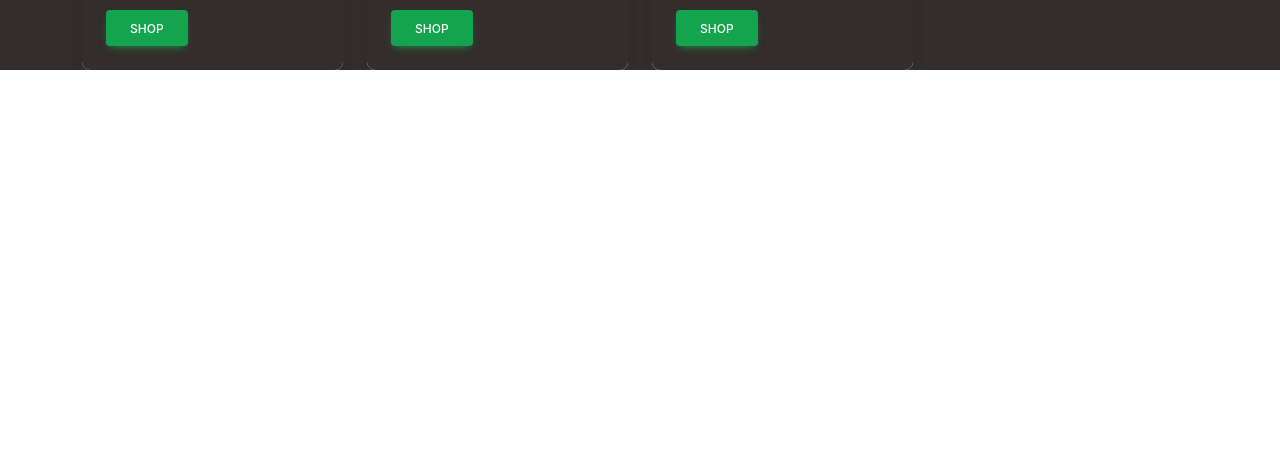
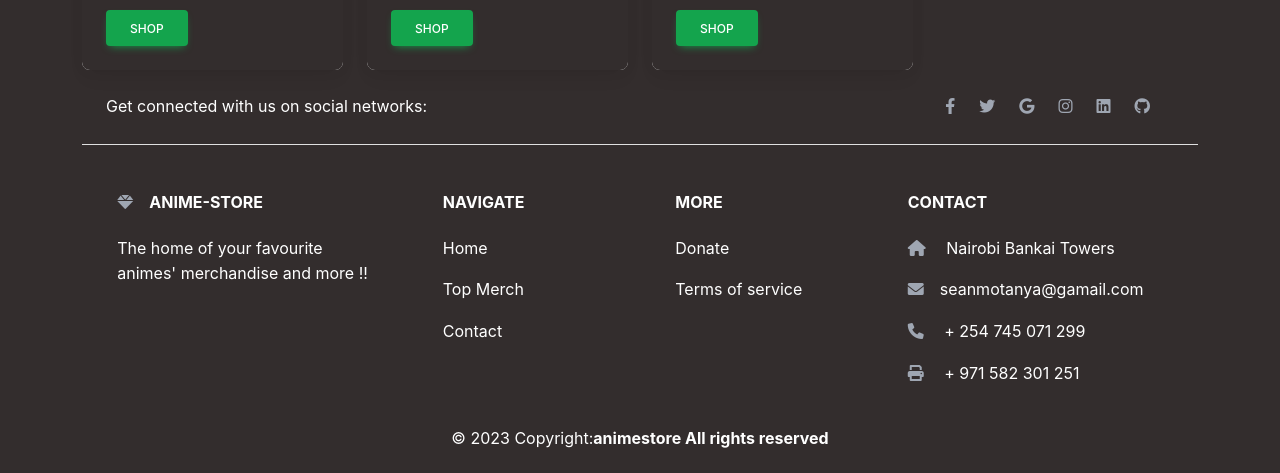
Before and after one commit to agent19music/anime-store-react, a React (Create React App) app: page /animelist in a window 1280 px wide. Shown: the part 2534-3007 px from the top of the page. Before the commit the page ends 2604 px from the top, so only its background shows below. Built offline with nearby package versions, Linux system fonts and the light colour scheme; data requests are answered from the project's data file.

Commit message:
Add Footer

```diff
--- a/src/Addanimeform.js
+++ b/src/Addanimeform.js
@@ -1,4 +1,5 @@
 import React, {useState} from 'react'
+import Footer from './Footer';
 
 export default function Addanimeform({addAnime}) {
     const [description, setDescription] = useState('');
@@ -64,6 +65,7 @@ export default function Addanimeform({addAnime}) {
             </form>
           </div>
         </div>
+        <Footer/>
       </div>
     )
   }
--- a/src/AnimeMerchandise.js
+++ b/src/AnimeMerchandise.js
@@ -1,4 +1,5 @@
-import React, {useState} from 'react';
+import React from 'react';
+import Footer from './Footer';
 
 function AnimeMerchandise({ anime, addToCart, removeFromCart }) {
 
@@ -31,6 +32,7 @@ function AnimeMerchandise({ anime, addToCart, removeFromCart }) {
       ) : (
         <p>Loading anime merchandise data...</p>
       )}
+      <Footer/>
     </div>
   );
 }
--- a/src/Animelist.js
+++ b/src/Animelist.js
@@ -1,11 +1,13 @@
 import React from 'react'
 import Anime from './Anime'
+import Footer from './Footer'
 
 export default function Animecollection({animes}) {
 
   return (
     <div className='container'>
       <Anime animes ={animes} key={animes.id}/>
+      <Footer/>
     </div>
   )
 }
--- a/src/Cart.js
+++ b/src/Cart.js
@@ -1,4 +1,6 @@
 import React from 'react'
+import { Link } from 'react-router-dom'
+import Footer from './Footer'
 
 export default function Cart({mycart, removeFromCart}) {
   return (
@@ -13,7 +15,7 @@ export default function Cart({mycart, removeFromCart}) {
                 <h5 className="card-title">{item.product_name}</h5>
                 <p className="card-text">{item.price}</p>
                 <div className='buttons'>
-                <a href='' className="btn btn-danger " onClick={()=> removeFromCart(item)} >Remove</a>
+                <Link to='' className="btn btn-danger " onClick={()=> removeFromCart(item)} >Remove</Link>
                 </div>
 
               </div>
@@ -21,6 +23,7 @@ export default function Cart({mycart, removeFromCart}) {
           </div>
         ))}
       </div>
+      <Footer/>
 
     </div>
   )
--- /dev/null
+++ b/src/Footer.js
@@ -0,0 +1,111 @@
+import React from 'react'
+import { Link } from 'react-router-dom'
+
+export default function Footer() {
+  return (
+    <div>
+
+    <section class="d-flex justify-content-center justify-content-lg-between p-4 border-bottom">
+
+      <div class="me-5 d-none d-lg-block">
+        <span>Get connected with us on social networks:</span>
+      </div>
+
+      <div>
+        <Link to="" class="me-4 link-secondary" target='blank'>
+          <i class="fab fa-facebook-f"></i>
+        </Link>
+        <Link to="https://twitter.com/ufwsean" target='blank'class="me-4 link-secondary">
+          <i class="fab fa-twitter"></i>
+        </Link>
+        <Link to="mailto:seanmotanya@gmail.com"target='blank' class="me-4 link-secondary">
+          <i class="fab fa-google"></i>
+        </Link>
+        <Link to="" target='blank'class="me-4 link-secondary">
+          <i class="fab fa-instagram"></i>
+        </Link>
+        <Link to="https://www.linkedin.com/in/sean-motanya-532619282/" target='blank' class="me-4 link-secondary">
+          <i class="fab fa-linkedin"></i>
+        </Link>
+        <Link to="https://github.com/agent19music" target='blank' class="me-4 link-secondary">
+          <i class="fab fa-github"></i>
+        </Link>
+      </div>
+       </section>
+
+
+      <section class="">
+      <div class="container text-center text-md-start mt-5">
+
+        <div class="row mt-3">
+
+                  <div class="col-md-3 col-lg-4 col-xl-3 mx-auto mb-4">
+
+            <h6 class="text-uppercase fw-bold mb-4">
+              <i class="fas fa-gem me-3 text-secondary"></i>ANIME-STORE
+            </h6>
+            <p>
+              The home of your favourite animes' merchandise and more !!
+            </p>
+          </div>
+
+
+            <div class="col-md-3 col-lg-2 col-xl-2 mx-auto mb-4">
+
+            <h6 class="text-uppercase fw-bold mb-4">
+              Navigate
+            </h6>
+            <p>
+              <Link to="/animelist" class="text-reset">Home</Link>
+            </p>
+            <p>
+              <Link to="/topmerch" class="text-reset">Top Merch</Link>
+            </p>
+            <p>
+              <Link to="/contact" class="text-reset">Contact</Link>
+            </p>
+
+          </div>
+
+
+          <div class="col-md-2 col-lg-2 col-xl-2 mx-auto mb-4">
+
+            <h6 class="text-uppercase fw-bold mb-4">
+              More
+            </h6>
+            <p>
+              <Link to="/!" class="text-reset">Donate</Link>
+            </p>
+            <p>
+              <Link to="/!" class="text-reset">Terms of service</Link>
+            </p>
+
+          </div>
+
+
+
+          <div class="col-md-4 col-lg-3 col-xl-3 mx-auto mb-md-0 mb-4">
+
+            <h6 class="text-uppercase fw-bold mb-4">Contact</h6>
+            <p><i class="fas fa-home me-3 text-secondary"></i> Nairobi Bankai Towers</p>
+            <p>
+              <i class="fas fa-envelope me-3 text-secondary"></i>
+              seanmotanya@gamail.com
+            </p>
+            <p><i class="fas fa-phone me-3 text-secondary"></i> + 254 745 071 299</p>
+            <p><i class="fas fa-print me-3 text-secondary"></i> + 971 582 301 251</p>
+          </div>
+        </div>
+      </div>
+    </section>
+    <div class="text-center p-4" >
+      © 2023 Copyright:
+      <Link class="text-reset fw-bold" to="/">animestore All rights reserved</Link>
+    </div>
+
+
+
+
+      </div>
+  )
+}
--- a/src/Topmerch.js
+++ b/src/Topmerch.js
@@ -1,7 +1,11 @@
 import React from 'react'
+import Footer from './Footer'
 
 export default function Topmerch() {
   return (
-    <div>Topmerch</div>
+    <div>Topmerch
+
+        <Footer/>
+    </div>
   )
 }
```
